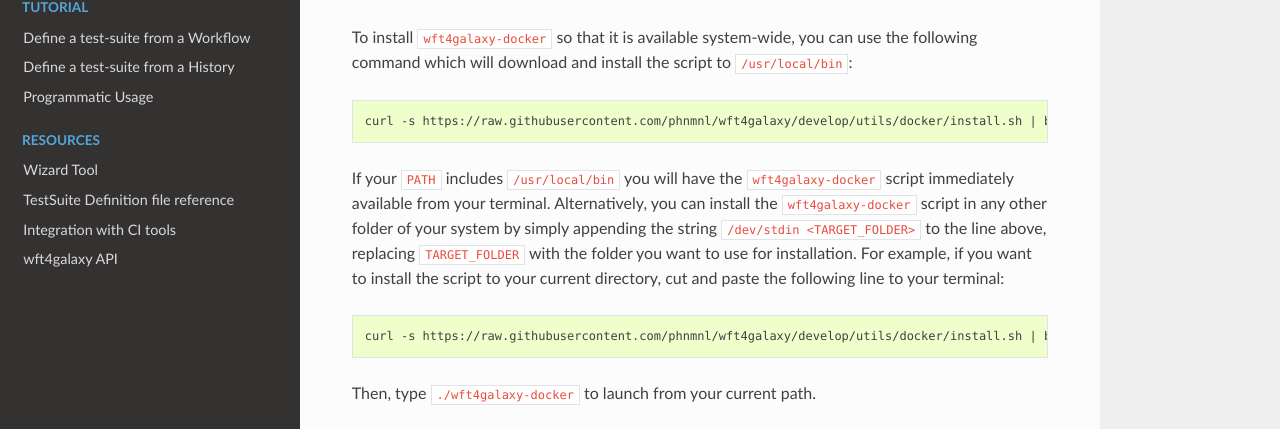
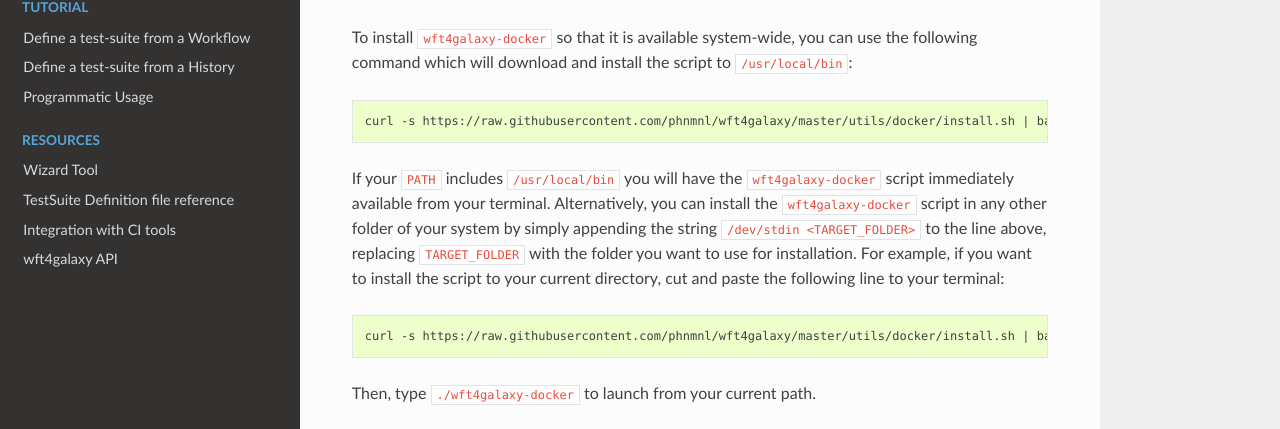
Before and after one commit to phnmnl/wft4galaxy, a Sphinx documentation site: the page built from docs/installation.rst, in a window 1280 px wide and 900 px high, scrolled down 966 px. Shown: the part 304-733 px from the top of the window. Built offline with Sphinx 7.4.7 and the Read the Docs theme 2.0.0, drawn with Linux system fonts in a browser that asks for light colours; some of the changed lines change nothing that is shown.

Commit message:
Use “master” branch as default Docker image version

```diff
--- a/docs/installation.rst
+++ b/docs/installation.rst
@@ -57,7 +57,7 @@ the following command which will download and install the script to
 
 .. code-block:: bash
 
-  curl -s https://raw.githubusercontent.com/phnmnl/wft4galaxy/develop/utils/docker/install.sh | bash
+  curl -s https://raw.githubusercontent.com/phnmnl/wft4galaxy/master/utils/docker/install.sh | bash
 
 If your ``PATH`` includes ``/usr/local/bin`` you will have the ``wft4galaxy-docker`` script
 immediately available from your terminal. Alternatively, you can install the ``wft4galaxy-docker`` script
@@ -67,6 +67,6 @@ For example, if you want to install the script to your current directory, cut an
 
 .. code-block:: bash
 
-  curl -s https://raw.githubusercontent.com/phnmnl/wft4galaxy/develop/utils/docker/install.sh | bash /dev/stdin .
+  curl -s https://raw.githubusercontent.com/phnmnl/wft4galaxy/master/utils/docker/install.sh | bash /dev/stdin .
 
 Then, type ``./wft4galaxy-docker`` to launch from your current path.
```
Also changed, not shown: 1 other file.
